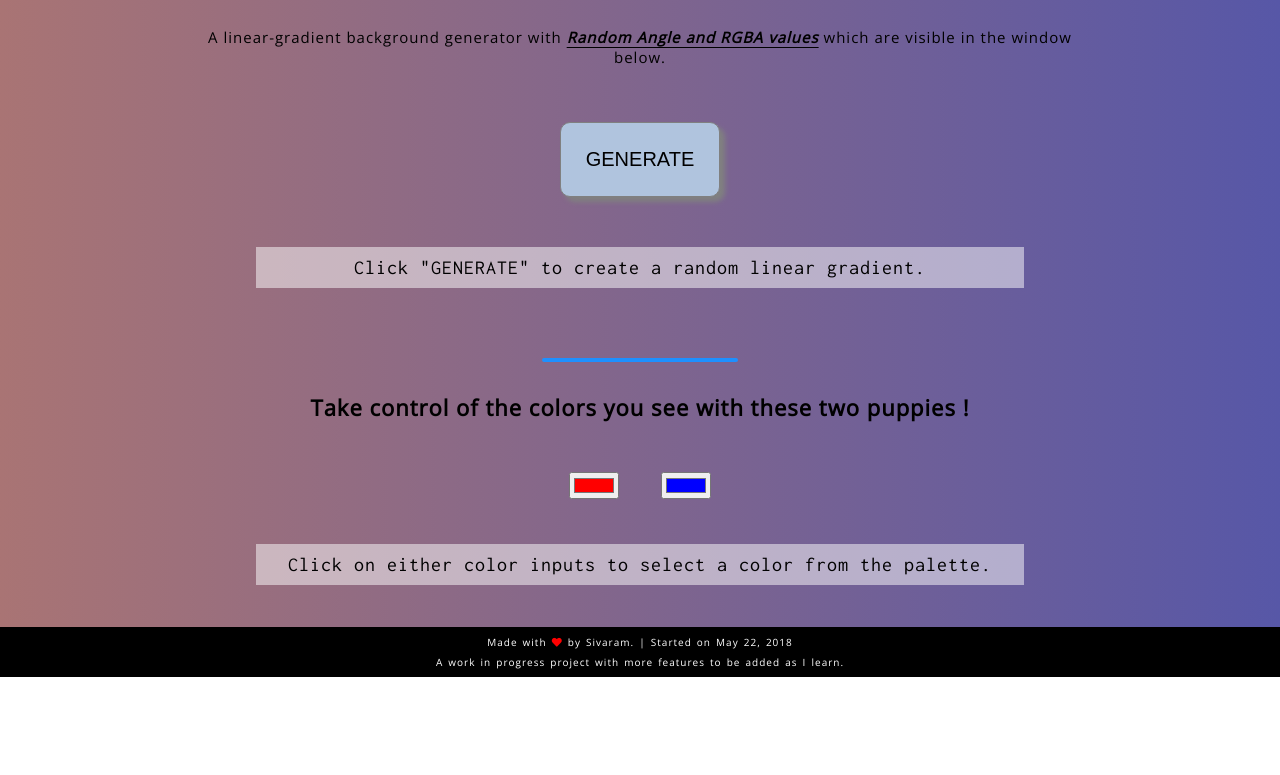
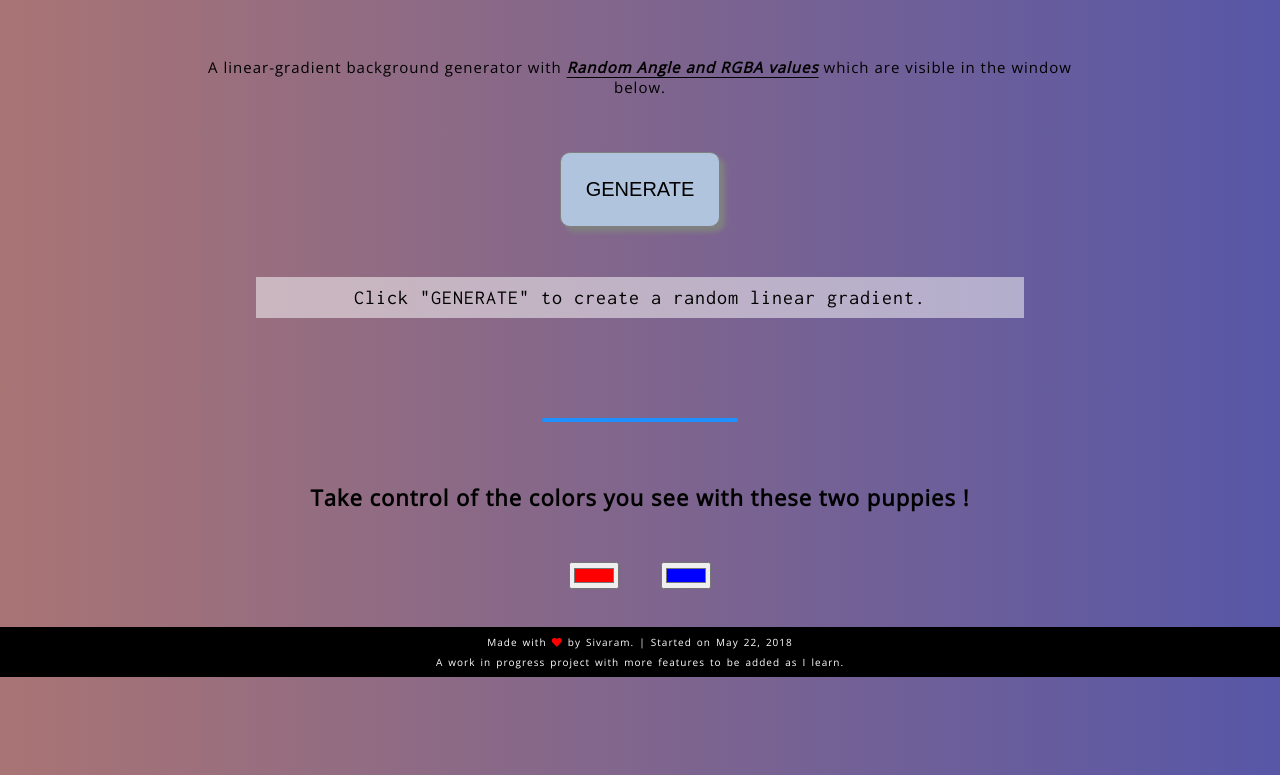
Before and after one commit to SivaramPg/Gradient-Background-Generator, a plain HTML site: page index.html in a window 1280 px wide. Shown: the part 123-898 px from the top of the page. Before the commit the page ends 800 px from the top, so only its background shows below. Drawn offline with nearby package versions, Linux system fonts and the light colour scheme.

Commit message:
minor improvements

```diff
--- a/style.css
+++ b/style.css
@@ -20,7 +20,7 @@ h1 {
     width: auto;
     height: auto;
     padding: 2rem;
-    margin: 2.5rem auto 0 auto;
+    margin: 2.5rem auto 5rem auto;
     text-align: center;
     text-transform: uppercase;
 }
@@ -59,7 +59,7 @@ button {
     font-size: 2rem;
     font-family: "Inconsolata", monospace;
     width: 60%;
-    margin: 2.5rem auto 7rem auto;
+    margin: 2.5rem auto 10rem auto;
     padding: 1rem 0;
     background-color: rgba(255, 255, 255, 0.5);
     color: black;
@@ -88,7 +88,7 @@ hr {
     padding: 0.2rem;
     background-color: dodgerblue;
     width: 15%;
-    margin: 1rem auto 2rem auto;
+    margin: 1rem auto 5rem auto;
     border-radius: 10rem;
     border: 0;
 }
```
